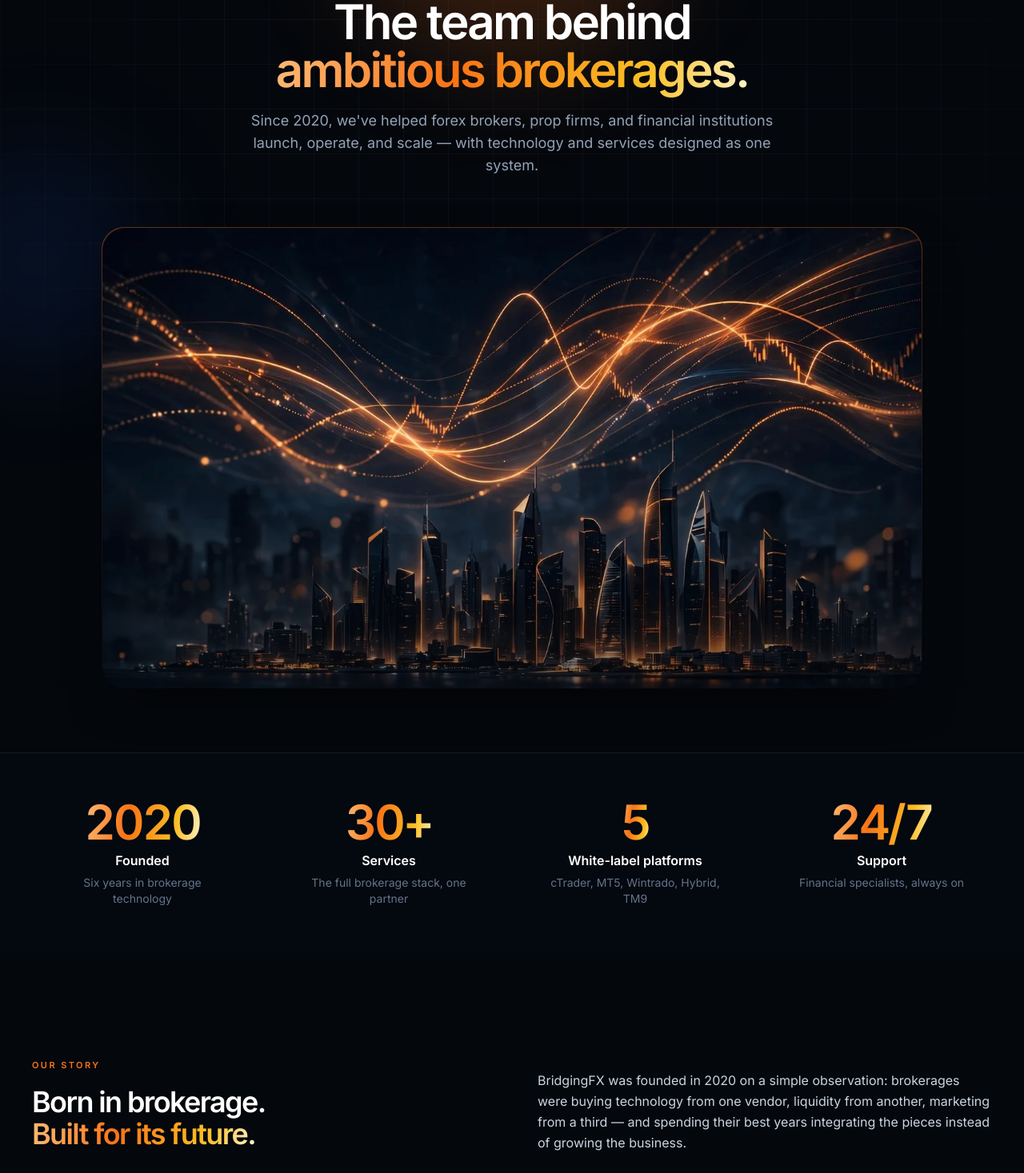
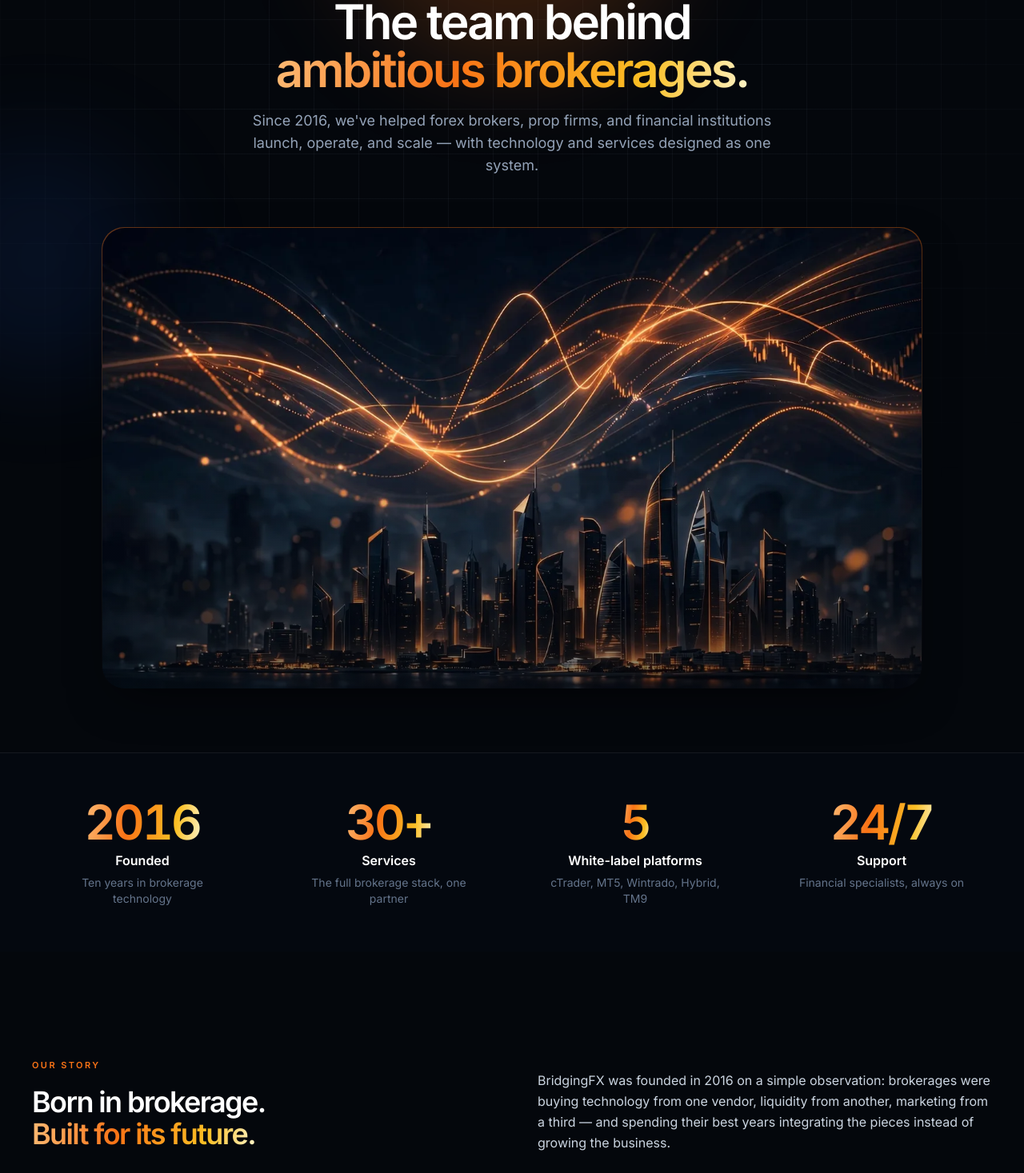
Before and after one commit to dawoodshah2232-svg/BridgingFX-Website, a Next.js app: page /about in a window 1280 px wide. Shown: the part 200-1667 px from the top of the page at 80% size. Built offline with nearby package versions, Linux system fonts and the light colour scheme.

Commit message:
Founded 2016 (not 2020) across site, stats, metadata, JSON-LD

```diff
--- a/src/app/about/page.tsx
+++ b/src/app/about/page.tsx
@@ -10,11 +10,11 @@ import Testimonials from "@/components/Testimonials";
 export const metadata: Metadata = {
   title: "About — The Team Behind Ambitious Brokerages",
   description:
-    "BridgingFX has empowered forex brokers, prop firms, and financial institutions since 2020 with white-label platforms, Forex CRM, and launch-to-scale services.",
+    "BridgingFX has empowered forex brokers, prop firms, and financial institutions since 2016 with white-label platforms, Forex CRM, and launch-to-scale services.",
   openGraph: {
     title: "About BridgingFX",
     description:
-      "Empowering forex brokers, prop firms, and financial institutions since 2020.",
+      "Empowering forex brokers, prop firms, and financial institutions since 2016.",
   },
 };
 
@@ -43,13 +43,13 @@ export default function AboutPage() {
       <PageHero
         eyebrow="About BridgingFX"
         title={<>The team behind <span className="gradient-text">ambitious brokerages.</span></>}
-        description="Since 2020, we've helped forex brokers, prop firms, and financial institutions launch, operate, and scale — with technology and services designed as one system."
+        description="Since 2016, we've helped forex brokers, prop firms, and financial institutions launch, operate, and scale — with technology and services designed as one system."
         image={{ src: "/images/pages/about.webp", alt: "BridgingFX team illustration — modern trading technology" }}
       />
 
       <section className="hairline bg-ink-900/40">
         <div className="container-x grid grid-cols-2 gap-8 py-12 sm:py-14 lg:grid-cols-4">
-          <Stat value={2020} label="Founded" sub="Six years in brokerage technology" animated={false} />
+          <Stat value={2016} label="Founded" sub="Ten years in brokerage technology" animated={false} />
           <Stat value={30} suffix="+" label="Services" sub="The full brokerage stack, one partner" />
           <Stat value={5} label="White-label platforms" sub="cTrader, MT5, Wintrado, Hybrid, TM9" />
           <Stat value={24} suffix="/7" label="Support" sub="Financial specialists, always on" />
@@ -68,7 +68,7 @@ export default function AboutPage() {
             <FadeIn delay={0.1}>
               <div className="prose-dark">
                 <p>
-                  BridgingFX was founded in 2020 on a simple observation: brokerages
+                  BridgingFX was founded in 2016 on a simple observation: brokerages
                   were buying technology from one vendor, liquidity from another,
                   marketing from a third — and spending their best years integrating
                   the pieces instead of growing the business.
--- a/src/app/page.tsx
+++ b/src/app/page.tsx
@@ -38,7 +38,7 @@ function Hero() {
           >
             <span className="glass inline-flex items-center gap-2 rounded-full px-4 py-2 text-[11px] font-semibold uppercase tracking-[0.2em] text-slate-300 sm:text-xs">
               <span className="h-1.5 w-1.5 animate-pulse-glow rounded-full bg-fx-orange" aria-hidden="true" />
-              Forex technology partner — since 2020
+              Forex technology partner — since 2016
             </span>
           </motion.div>
 
@@ -157,7 +157,7 @@ function StatsStrip() {
   return (
     <section className="hairline bg-ink-900/40">
       <div className="container-x grid grid-cols-2 gap-8 py-12 sm:py-14 lg:grid-cols-4">
-        <Stat value={2020} label="Founded" sub="Building brokerage technology since 2020" animated={false} />
+        <Stat value={2016} label="Founded" sub="Building brokerage technology since 2016" animated={false} />
         <Stat value={24} suffix="/7" label="Support & monitoring" sub="Real financial specialists, always on" />
         <Stat value={2} suffix="-wk" label="White-label launch" sub="From agreement to live trading" />
         <Stat value={30} suffix="+" label="Services" sub="One partner for the entire brokerage stack" />
--- a/src/components/JsonLd.tsx
+++ b/src/components/JsonLd.tsx
@@ -15,7 +15,7 @@ export function organizationJsonLd(url: string) {
     name: "BridgingFX",
     url,
     slogan: "Empowering Forex Brokers, PropFirms, and Financial Institutions",
-    foundingDate: "2020",
+    foundingDate: "2016",
     description:
       "BridgingFX provides white-label trading platforms, Forex CRM solutions, liquidity, and launch-to-scale services for forex brokers, prop firms, and financial institutions.",
     sameAs: [] as string[],
--- a/src/data/site.ts
+++ b/src/data/site.ts
@@ -9,7 +9,7 @@ export const SITE = {
   name: "BridgingFX",
   tagline: "Empowering Forex Brokers, PropFirms, and Financial Institutions",
   url: "https://bridgingfx.net",
-  founded: 2020,
+  founded: 2016,
   email: "info@bridgingfx.net", // TODO: confirm real inbox
   phone: "+971 58 543 1107", // confirmed by owner 2026-09-23
   whatsapp: "+971 58 543 1107", // confirmed by owner 2026-09-23
```
